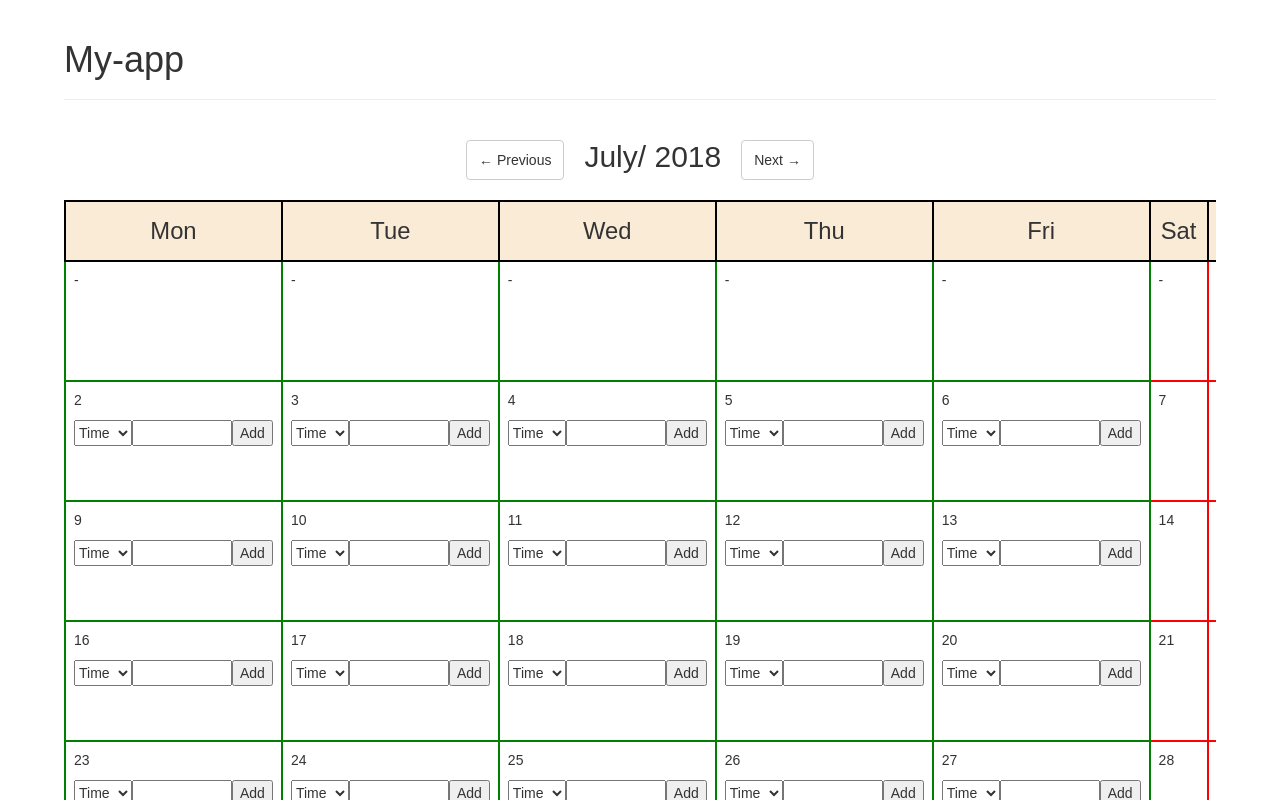
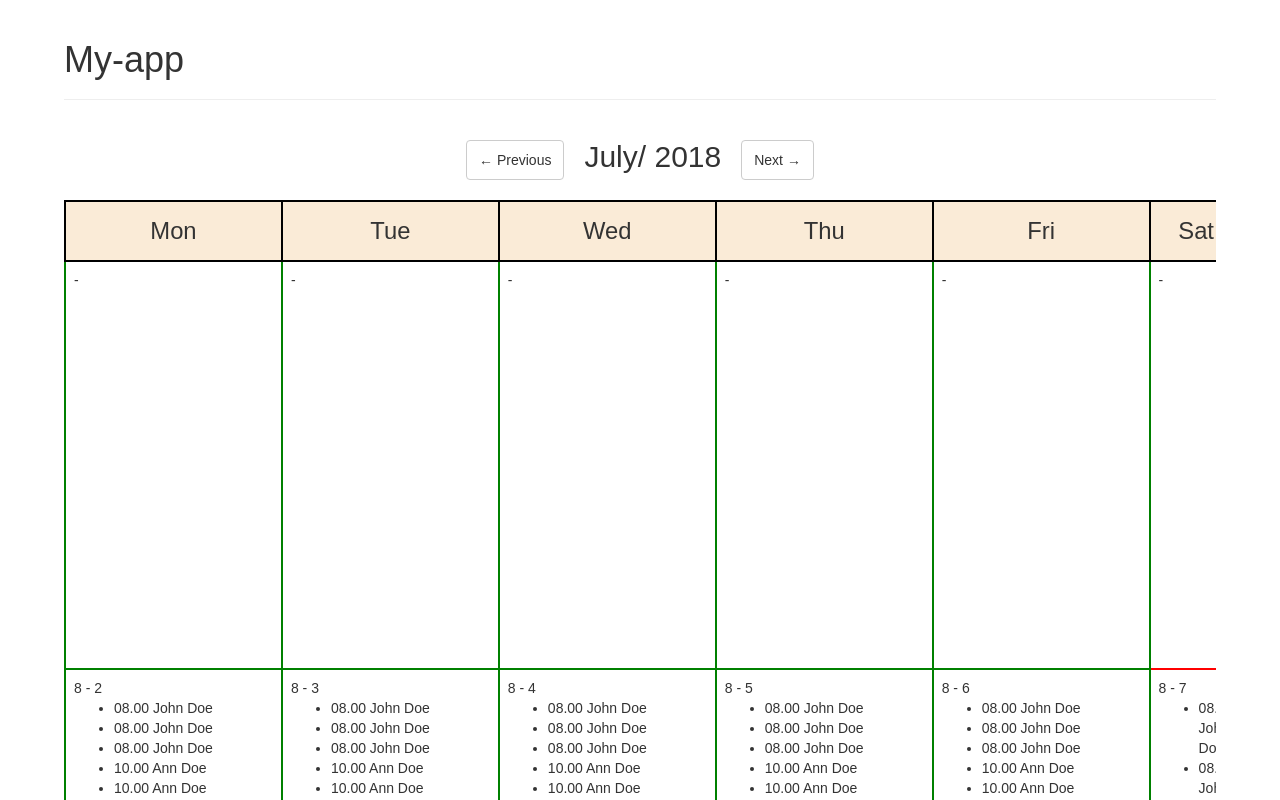
Before and after one commit to j-and/my-app, a React (Create React App) app: page / in a window 1280 px wide. Shown: the top 800 px of the page. Built offline with nearby package versions, Linux system fonts and the light colour scheme.

Commit message:
Using registersMock

```diff
--- a/src/ClientNameInput.js
+++ b/src/ClientNameInput.js
@@ -1,5 +1,4 @@
 import React, {Component} from 'react';
-import Button from 'react-bootstrap/lib/Button';
 import {sendData} from './methods.js';
 
 
@@ -35,7 +34,7 @@ class ClientNameInput extends Component {
                 name: this.state.names
             };
             var newArray = this.state.registers;//.slice();
-            newArray.push(this.state.times.time + ' - ' + this.state.names);
+            newArray.push({time: this.state.times.time, name: this.state.names});
             this.setState({registers: newArray});
             sendData(newRegister);
             this.props.updateRegisters(this.state.registers);
@@ -64,7 +63,7 @@ class ClientNameInput extends Component {
                                 <option value={times.time}>{times.time}{times.isAvailable}</option> : null;
                         })}
                     </select>
-                    <input type="text" value={this.state.value} onChange={this.handleChange} autocomplete="on"/>
+                    <input type="text" value={this.state.value} onChange={this.handleChange}/>
                     <input type="submit" value="Add"/>
                 </form>
             </div>
--- a/src/DayList.js
+++ b/src/DayList.js
@@ -45,17 +45,25 @@ class DayList extends Component {
     }
 
     updateRegisters(registers) {
-        this.setState({registers: registers});
+        //  this.setState({registers: []});
     }
 
     render() {
-
+        const REGISTERS = [
+            {time: '08.00', name: 'John Doe'},
+            {time: '10.00', name: 'Ann Doe'},
+            {time: '08.00', name: 'John Doe'},
+            {time: '10.00', name: 'Ann Doe'},
+            {time: '08.00', name: 'John Doe'},
+            {time: '10.00', name: 'Ann Doe'}
+        ];
         return (
             <div >
-                {this.props.counter}
-                <RegisterList registers={this.state.registers}/>
+                {this.props.registersMock.length} - {this.props.counter}
+                <RegisterList registers={this.state.registers} registersMock={REGISTERS}/>
                 <ClientNameInput addRegister={this.addRegister} editTimeArray={this.editTimeArray}
-                                 initialTimeArray={this.state.initialTimeArray} updateRegisters={this.updateRegisters}/>
+                                 initialTimeArray={this.state.initialTimeArray} updateRegisters={this.updateRegisters}
+                                 registersMock={REGISTERS}/>
             </div>
         );
     }
--- a/src/MonthTable.js
+++ b/src/MonthTable.js
@@ -24,19 +24,31 @@ class MonthTable extends Component {
     }
 
 
+    render() {
 
-    render() {
+        const REGISTERS =
+            [{time: '08.00', name: 'John Doe'},
+                {time: '10.00', name: 'Ann Doe'},
+                {time: '08.00', name: 'John Doe'},
+                {time: '10.00', name: 'Ann Doe'},
+                {time: '08.00', name: 'John Doe'},
+                {time: '10.00', name: 'Ann Doe'},
+                {time: '08.00', name: 'John Doe'},
+                {time: '10.00', name: 'Ann Doe'}
+            ];
         var counter = 1;
+
         function fillWeekArray(arrayName) {
             arrayName = [];
             var j;
             for (j = 0; j < 5; j++) {
-                arrayName.push(<td className="day_ordinary"><DayList counter={counter}/></td>);
-                counter+=1;
+                arrayName.push(<td className="day_ordinary"><DayList registersMock={REGISTERS} counter={counter}/>
+                </td>);
+                counter += 1;
             }
             for (j = 5; j < 7; j++) {
-                arrayName.push(<td className="day_weekend"><DayList counter={counter}/></td>);
-                counter+=1;
+                arrayName.push(<td className="day_weekend"><DayList registersMock={REGISTERS} counter={counter}/></td>);
+                counter += 1;
             }
             return arrayName;
         }
@@ -51,21 +63,23 @@ class MonthTable extends Component {
                 case 1:
                     if (this.props.month.monthStart !== -1) {
                         for (j = 0; j < this.props.month.monthStart; j++) {
-                            (j < 5) ? this.props.weeksObject.firstWeekBeforeMonthStart.push(<td className="day_ordinary">
+                            (j < 5) ? this.props.weeksObject.firstWeekBeforeMonthStart.push(<td
+                                className="day_ordinary">
                                 -</td>) :
                                 this.props.weeksObject.firstWeekBeforeMonthStart.push(<td className="day_weekend">
                                     -</td>);
 
                         }
                         for (j = this.props.month.monthStart; j < 7; j++) {
-                           if (j < 5) { this.props.weeksObject.firstWeekBeforeMonthStart.push(<td className="day_ordinary">
-                                <DayList counter={counter}/>
+                            if (j < 5) {
+                                this.props.weeksObject.firstWeekBeforeMonthStart.push(<td className="day_ordinary">
+                                    <DayList registersMock={REGISTERS} counter={counter}/>
                                 </td>);
                                 counter++;
                             }
-                            else{
+                            else {
                                 this.props.weeksObject.firstWeekBeforeMonthStart.push(<td className="day_weekend">
-                                   <DayList counter={counter}/>
+                                    <DayList registersMock={REGISTERS} counter={counter}/>
                                 </td>);
                                 counter++;
                             }
@@ -78,7 +92,8 @@ class MonthTable extends Component {
                             this.props.weeksObject.nullWeekBeforeMonthStart.push(<td className="day_ordinary">-</td>);
                         }
                         this.props.weeksObject.nullWeekBeforeMonthStart.push(<td className="day_weekend">-</td>);
-                        this.props.weeksObject.nullWeekBeforeMonthStart.push(<td className="day_weekend"><DayList counter={counter}/>
+                        this.props.weeksObject.nullWeekBeforeMonthStart.push(<td className="day_weekend"><DayList
+                            registersMock={REGISTERS} counter={counter}/>
                         </td>);
                         counter += 1;
                         this.props.weeksObject.firstWeekBeforeMonthStart = fillWeekArray('firstWeekBeforeMonthStart');
@@ -96,20 +111,21 @@ class MonthTable extends Component {
                 case 5:
                     if ((this.props.month.daysInMonth - counter) < 7) {
                         for (j = 0; j < (this.props.month.daysInMonth - counter); j++) {
-                            if(j < 5) {
+                            if (j < 5) {
                                 this.props.weeksObject.fifthWeekInMonth.push(<td className="day_ordinary">
-                                <DayList counter={counter}/>
+                                    <DayList registersMock={REGISTERS} counter={counter}/>
                                 </td>);
                                 counter += 1;
                             }
                             else {
                                 this.props.weeksObject.fifthWeekInMonth.push(<td className="day_weekend"><DayList
+                                    registersMock={REGISTERS}
                                     counter={counter}/>
                                 </td>);
                                 counter += 1;
                             }
                         }
-                        for (j=this.props.month.daysInMonth - counter; j < 7; j++) {
+                        for (j = this.props.month.daysInMonth - counter; j < 7; j++) {
                             if (j < 5) {
                                 this.props.weeksObject.fifthWeekInMonth.push(<td className="day_ordinary">-</td>)
                             }
@@ -121,31 +137,33 @@ class MonthTable extends Component {
                     else {
                         this.props.weeksObject.fifthWeekInMonth = fillWeekArray('fifthWeekInMonth');
 
-                        for (j = 0; j<=this.props.month.daysInMonth - counter+1; j++) {
-                            if(j < 5){
+                        for (j = 0; j <= this.props.month.daysInMonth - counter + 1; j++) {
+                            if (j < 5) {
                                 this.props.weeksObject.sixthWeekInMonth.push(<td className="day_ordinary">
-                                <DayList counter={counter}/>
+                                    <DayList registersMock={REGISTERS} counter={counter}/>
                                 </td>);
                                 counter += 1;
                             }
                             else {
                                 this.props.weeksObject.sixthWeekInMonth.push(<td className="day_weekend"><DayList
+                                    registersMock={REGISTERS}
                                     counter={counter}/></td>);
                                 counter += 1;
                             }
                         }
 
                         for (j; j < 7; j++) {
-                            (j < 5) ? this.props.weeksObject.sixthWeekInMonth.push(<td className="day_ordinary">-</td>) :
+                            (j < 5) ? this.props.weeksObject.sixthWeekInMonth.push(<td className="day_ordinary">
+                                -</td>) :
                                 this.props.weeksObject.sixthWeekInMonth.push(<td className="day_weekend">-</td>);
                         }
                     }
                     break;
-                default:alert('Error');
+                default:
+                    alert('Error');
                     break;
             }
         }
-
 
         return (
             <div>
@@ -199,4 +217,5 @@ class MonthTable extends Component {
     }
 }
 
+
 export default MonthTable;
--- a/src/RegisterList.js
+++ b/src/RegisterList.js
@@ -14,20 +14,26 @@ class RegisterList extends Component {
 
     render() {
 
-        var arr=[];
-        for(var i=0;i<this.props.registers.length;i++){
+        function sortByKey(array, key) {
+            return array.sort(function (a, b) {
+                var x = a[key];
+                var y = b[key];
+                return ((x < y) ? -1 : ((x > y) ? 1 : 0));
+            });
+        }
+
+        var arr = this.props.registersMock;
+        for (var i = 0; i < this.props.registers.length; i++) {
             arr.push(this.props.registers[i]);
         }
-        var sortedArr=arr.sort();
+        var sortedArr = sortByKey(arr, 'time');
 
         return (
-            <div >
-                <ul >
-                    {
-                        Object.keys(sortedArr).map(function (key) {
-        return <li>{sortedArr[key]}</li>
-    }.bind(this))
-                    }
+            <div>
+                <ul>
+                    {                        Object.keys(sortedArr).map(function (key) {
+                        return <li>{sortedArr[key].time + ' ' + sortedArr[key].name}</li>
+                    }) }
                 </ul>
             </div>
         );
```
Also changed, not shown: src/App.js (+12 -14 lines), src/RegisterObject.js (+15 -13 lines). Lines whose indentation alone changed are shown as unchanged.
